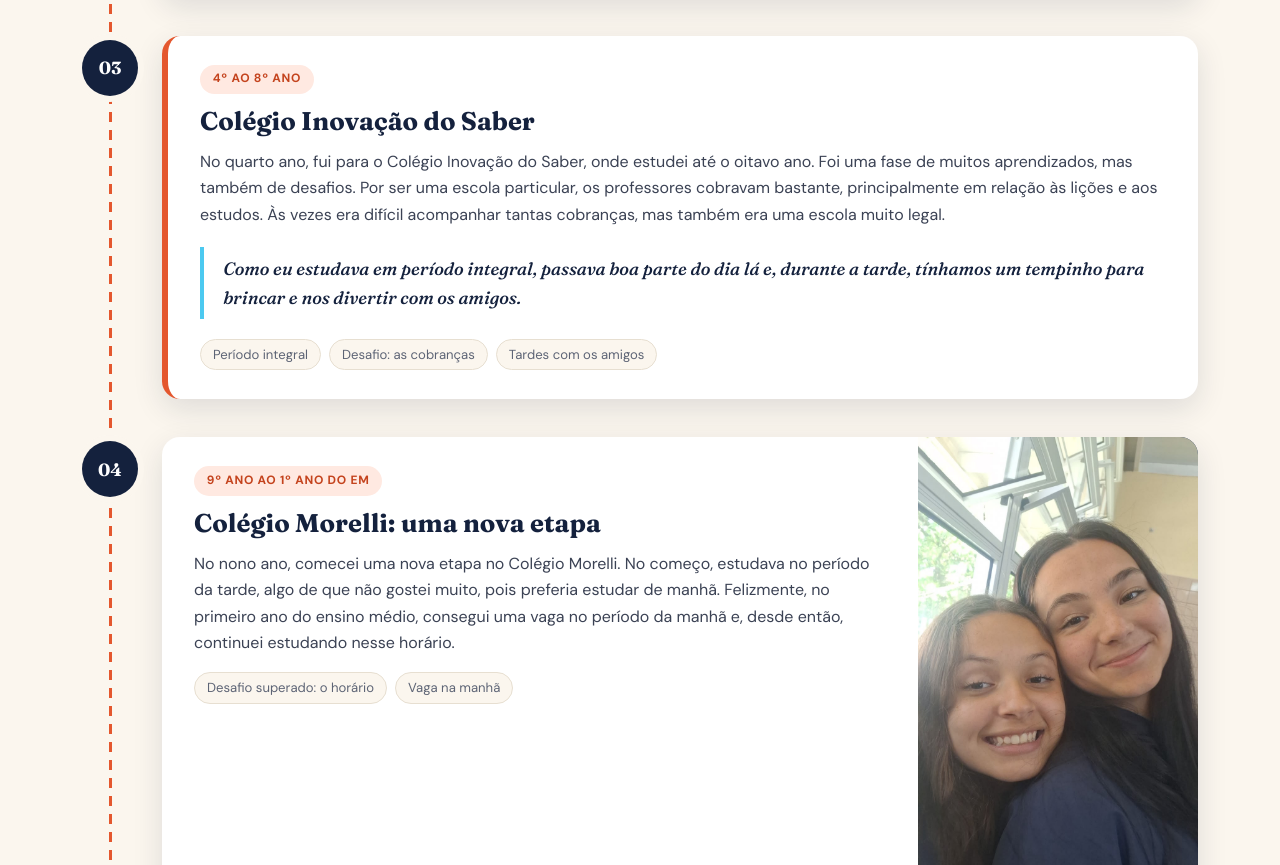
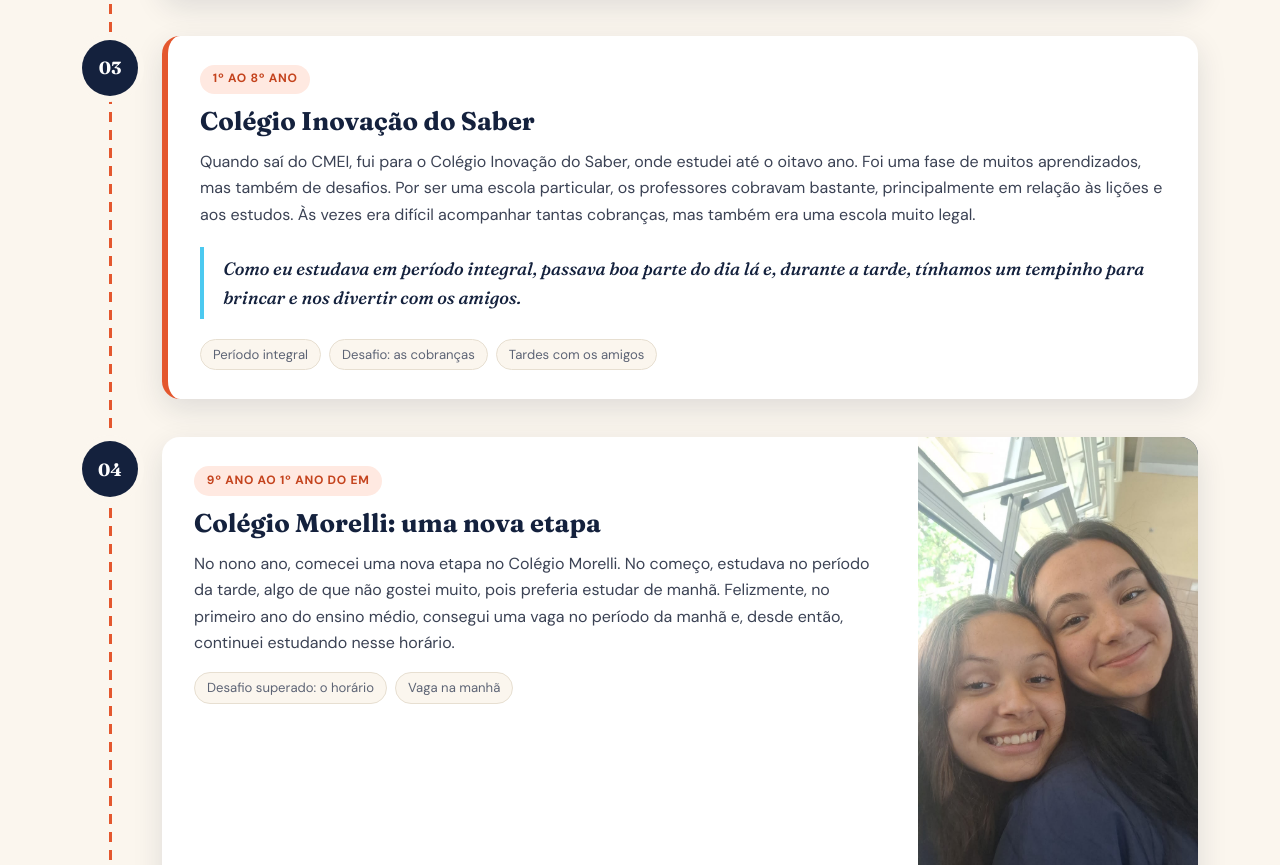
Before and after one commit to LarissaMonOli/trajetoria, a plain HTML site: page index.html in a window 1280 px wide. Shown: the part 2036-2901 px from the top of the page. Drawn offline with Linux system fonts and the light colour scheme.

Commit message:
Revise school description and grade level
Updated the grade level description and introductory text.

```diff
--- a/index.html
+++ b/index.html
@@ -104,10 +104,10 @@
           <div class="t-badge">03</div>
           <article class="t-card text-only">
             <div class="t-body">
-              <span class="chip">4º ao 8º ano</span>
+              <span class="chip">1º ao 8º ano</span>
               <h3>Colégio Inovação do Saber</h3>
               <p>
-                No quarto ano, fui para o Colégio Inovação do Saber, onde estudei até o oitavo ano.
+                Quando saí do CMEI, fui para o Colégio Inovação do Saber, onde estudei até o oitavo ano.
                 Foi uma fase de muitos aprendizados, mas também de desafios. Por ser uma escola particular,
                 os professores cobravam bastante, principalmente em relação às lições e aos estudos.
                 Às vezes era difícil acompanhar tantas cobranças, mas também era uma escola muito legal.
```
